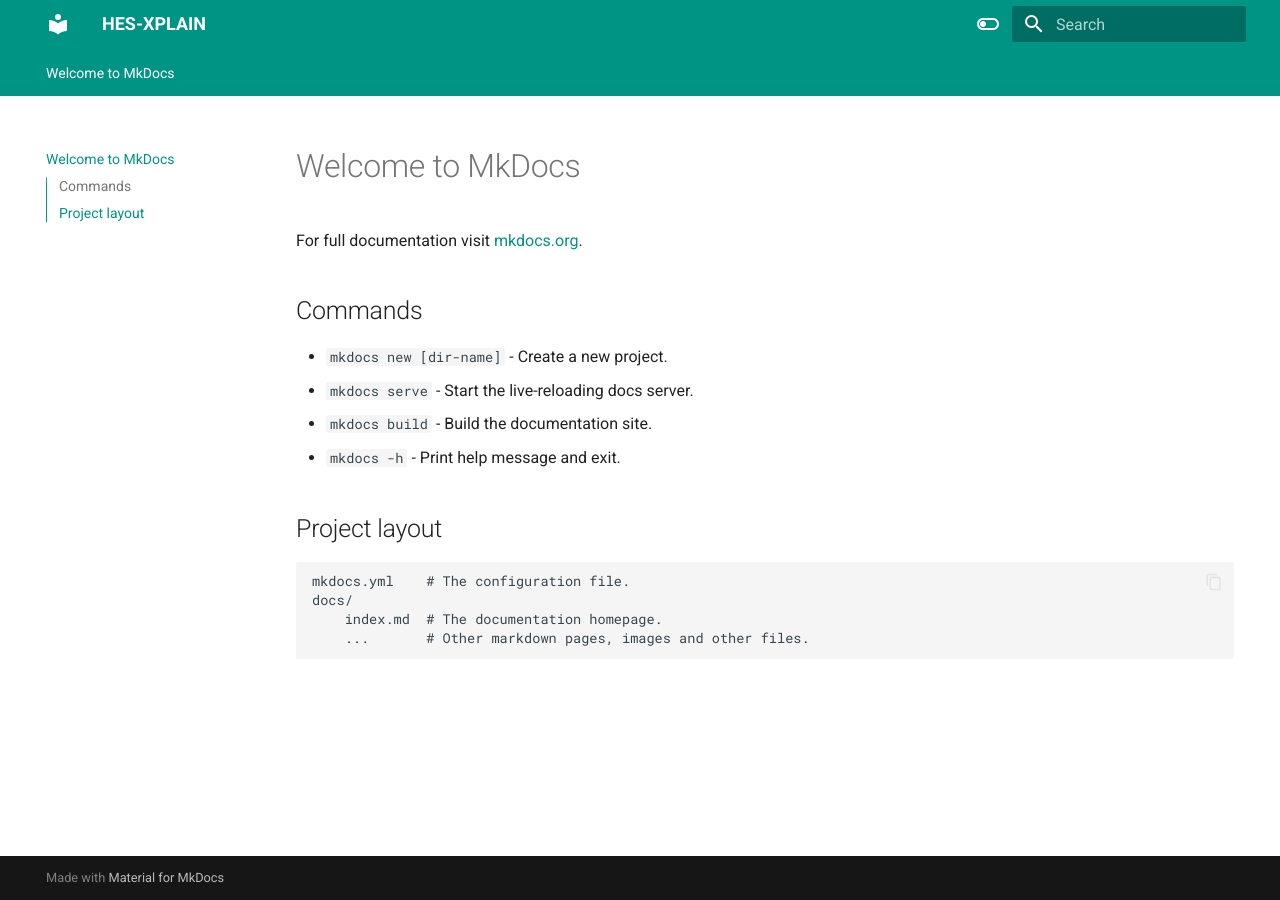
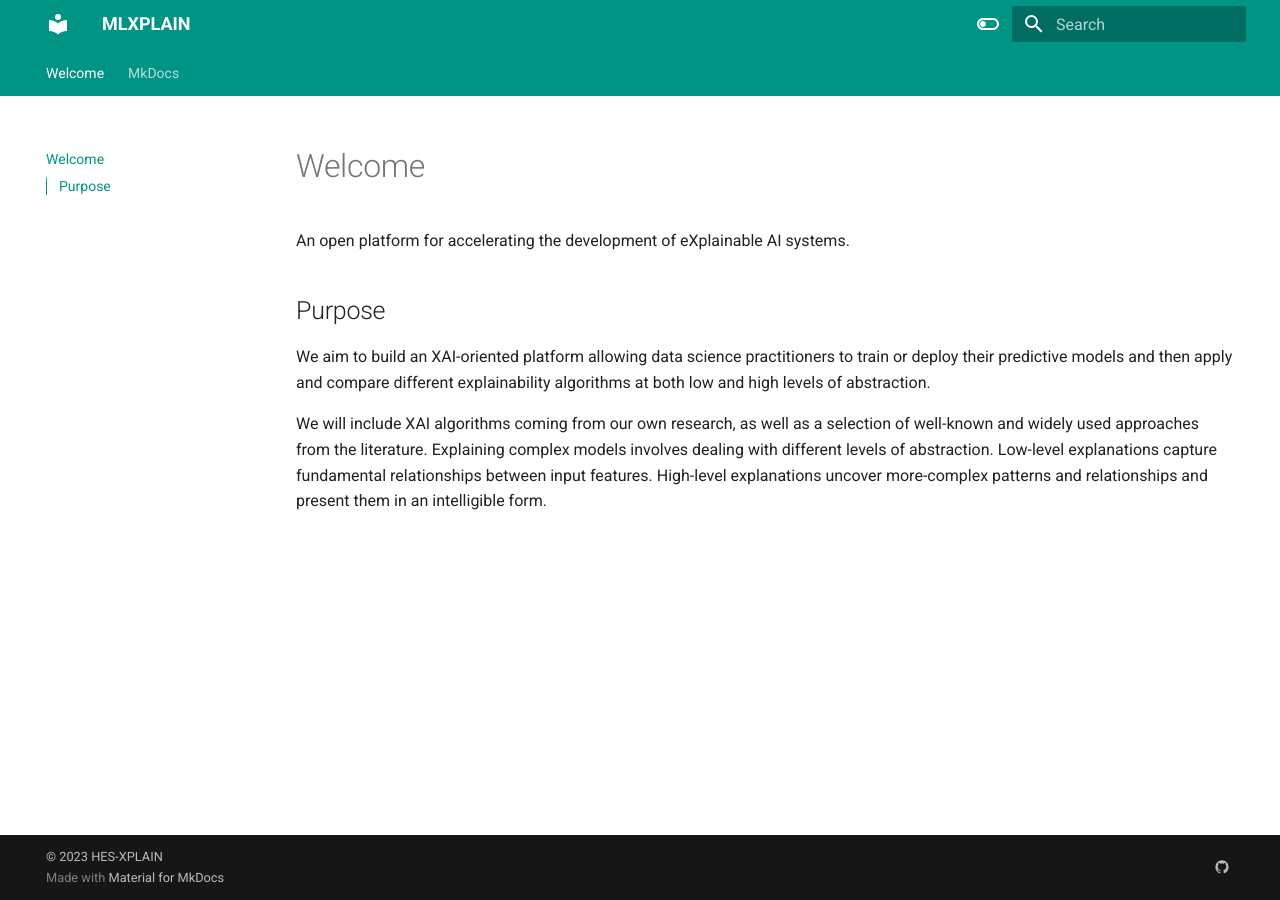
Before and after one commit to HES-XPLAIN/hes-xplain.github.io, an MkDocs documentation site: the page built from docs/index.md, in a window 1280 px wide. Built offline with MkDocs 1.6.1 and Material for MkDocs 9.7.7, drawn with Linux system fonts in a browser that asks for light colours.

Commit message:
Adjusted layout and colours
* Added initial index page
* Added GitHub social media icon
* Added copyright

```diff
--- a/docs/index.md
+++ b/docs/index.md
@@ -1,17 +1,16 @@
-# Welcome to MkDocs
+# Welcome
 
-For full documentation visit [mkdocs.org](https://www.mkdocs.org).
+An open platform for accelerating the development of eXplainable AI systems.
 
-## Commands
+## Purpose
 
-* `mkdocs new [dir-name]` - Create a new project.
-* `mkdocs serve` - Start the live-reloading docs server.
-* `mkdocs build` - Build the documentation site.
-* `mkdocs -h` - Print help message and exit.
+We aim to build an XAI-oriented platform allowing data science practitioners to
+train or deploy their predictive models and then apply and compare different
+explainability algorithms at both low and high levels of abstraction.
 
-## Project layout
-
-    mkdocs.yml    # The configuration file.
-    docs/
-        index.md  # The documentation homepage.
-        ...       # Other markdown pages, images and other files.
+We will include XAI algorithms coming from our own research, as well as a
+selection of well-known and widely used approaches from the literature.
+Explaining complex models involves dealing with different levels of abstraction.
+Low-level explanations capture fundamental relationships between input features.
+High-level explanations uncover more-complex patterns and relationships and
+present them in an intelligible form.
--- a/mkdocs.yml
+++ b/mkdocs.yml
@@ -1,15 +1,6 @@
-site_name: HES-XPLAIN
+site_name: MLXPLAIN
 theme:
   name: material
-  features:
-    - navigation.tabs
-    - navigation.sections
-    - navigation.top
-    - toc.integrate
-    - search.suggest
-    - search.highlight
-    - content.code.annotation
-    - content.code.copy
   language: en
   palette:
     - scheme: default
@@ -24,3 +15,21 @@ theme:
         name: Switch to light mode
       primary: teal
       accent: lime
+  features:
+    - navigation.tabs
+    - navigation.sections
+    - navigation.top
+    - toc.integrate
+    - search.suggest
+    - search.highlight
+    - content.code.annotation
+    - content.code.copy
+
+extra:
+  social:
+    - icon: material/github
+      link: https://github.com/HES-XPLAIN
+      name: HES-XPLAIN on GitHub
+
+copyright: |
+  &copy; 2023 <a href="https://github.com/HES-XPLAIN" target="_blank" rel="noopener">HES-XPLAIN</a>
```
Also changed, not shown: docs/mkdocs.md (added, +17 -0 lines).
